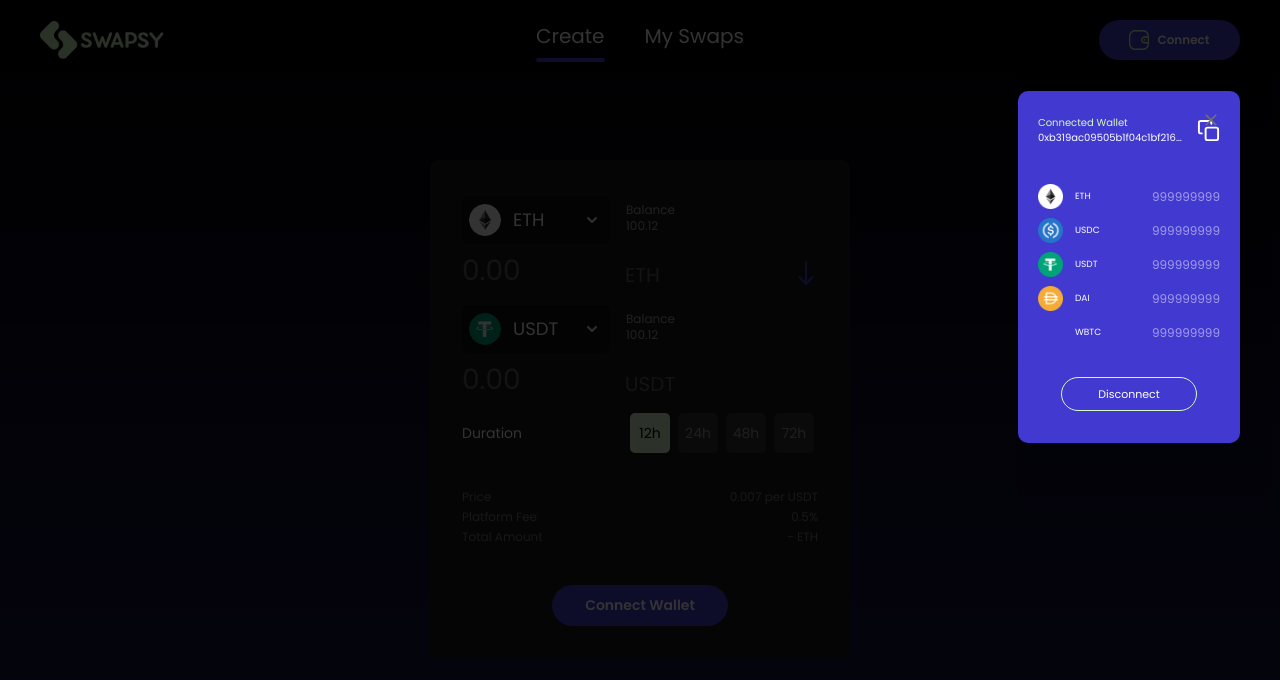
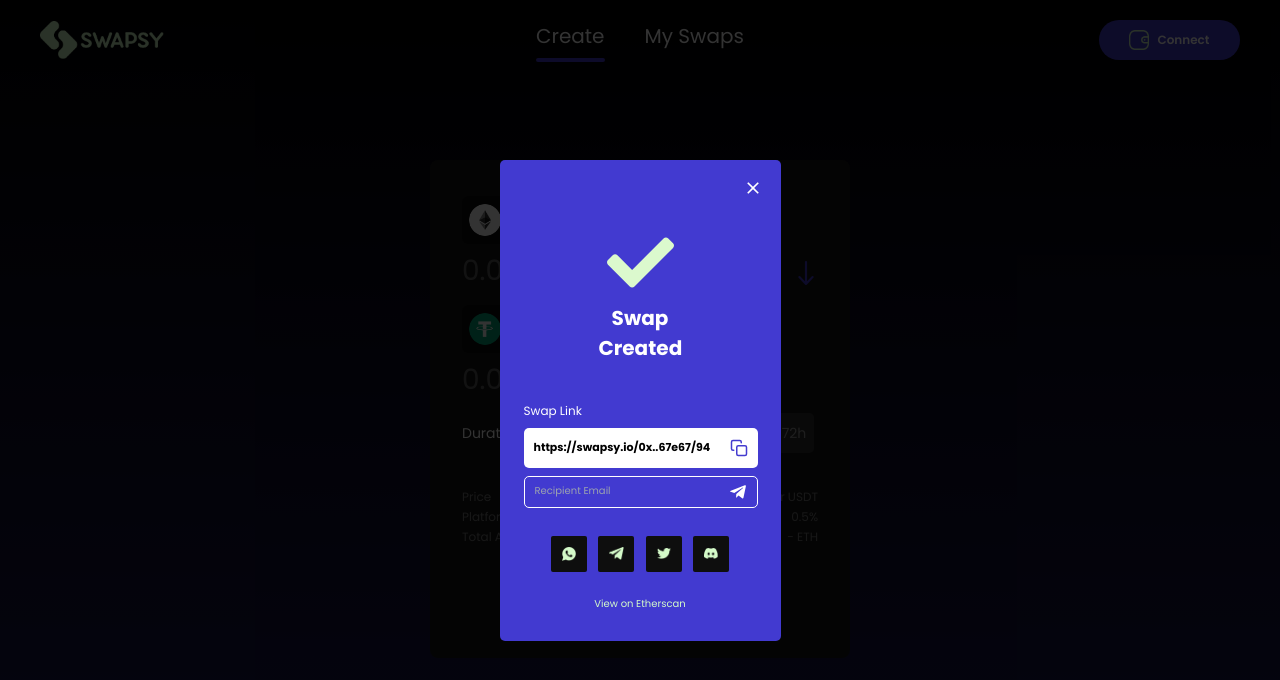
Before and after one commit to harisalkarni/swapsy-test, a React (Create React App) app: page / in a window 1280 px wide. Both pictures are taken after a click on the button "Connect". Shown: the top 680 px of the page. Built offline with nearby package versions, Linux system fonts and the light colour scheme.

Commit message:
add recipient

```diff
--- a/src/components/atoms/SwapCreated.tsx
+++ b/src/components/atoms/SwapCreated.tsx
@@ -1,4 +1,5 @@
 import { FiCopy } from "react-icons/fi";
+import { FaTelegramPlane } from "react-icons/fa";
 import { CopyToClipboard } from "react-copy-to-clipboard";
 import { useState, useEffect } from "react";
 import { IoMdClose } from "react-icons/io";
@@ -12,7 +13,7 @@
   const store = useStore();
   const textBox = " https://swapsy.io/0x..67e67/94";
   const [copiedData, setCopiedData] = useState<boolean>(false);
-
+  const [sendRecipient, setSendRecipient] = useState<boolean>(false);
   useEffect(() => {
     let timeout: any;
     if (copiedData) {
@@ -69,11 +70,11 @@
           Swap Created
         </div>
       </div>
-      <div className=" mt-[59px] px-[24px] ">
+      <div className="mt-[39px]  px-[24px] ">
         <div className="text-[12px] text-white mb-[8px]">Swap Link</div>
-        <div className="bg-white w-[234px] h-[40px] rounded-[5px] flex items-center justify-center  px-[10px] mb-[24px]">
+        <div className="bg-white w-[234px] h-[40px] rounded-[5px] flex items-center justify-center  px-[10px] mb-[8px]">
           {copiedData ? (
-            <div className="text-secondary-purple text-[14px] font-bold">
+            <div className="text-secondary-purple text-[14px] font-medium  text-center">
               Link Copied!
             </div>
           ) : (
@@ -87,6 +88,28 @@
                   <FiCopy color="#443CCF" size={18} />
                 </div>
               </CopyToClipboard>
+            </div>
+          )}
+        </div>
+        <div
+          className={`border border-white w-[234px] h-[32px] rounded-[5px] flex flex-row  items-center  px-[10px] mb-[28px] ${
+            sendRecipient ? "bg-white justify-center" : "border border-white"
+          }`}
+        >
+          {sendRecipient ? (
+            <div className="text-secondary-purple text-[14px] font-medium">
+              Sent!
+            </div>
+          ) : (
+            <div className="flex justify-between w-full">
+              <input
+                type="text"
+                placeholder="Recipient Email"
+                className="text-[10px] appearance-none text-white/50 w-full bg-none bg-transparent leading-tight focus:text-white focus:outline-none focus:shadow-outline"
+              />
+              <button onClick={() => setSendRecipient(true)}>
+                <FaTelegramPlane color="#fff" size={18} />
+              </button>
             </div>
           )}
         </div>
@@ -107,7 +130,7 @@
           </div>
         </div>
 
-        <div className="text-tea-green text-[10px] mt-[37px] text-center">
+        <div className="text-tea-green text-[10px] mt-[24px] text-center">
           View on Etherscan
         </div>
       </div>
--- a/src/components/organisms/Swap.tsx
+++ b/src/components/organisms/Swap.tsx
@@ -47,7 +47,7 @@
       setRightSide(false);
     }
 
-    store.updateModal("MyWallet");
+    store.updateModal("SwapCreated");
   };
 
   const renderModalType = () => {
```
